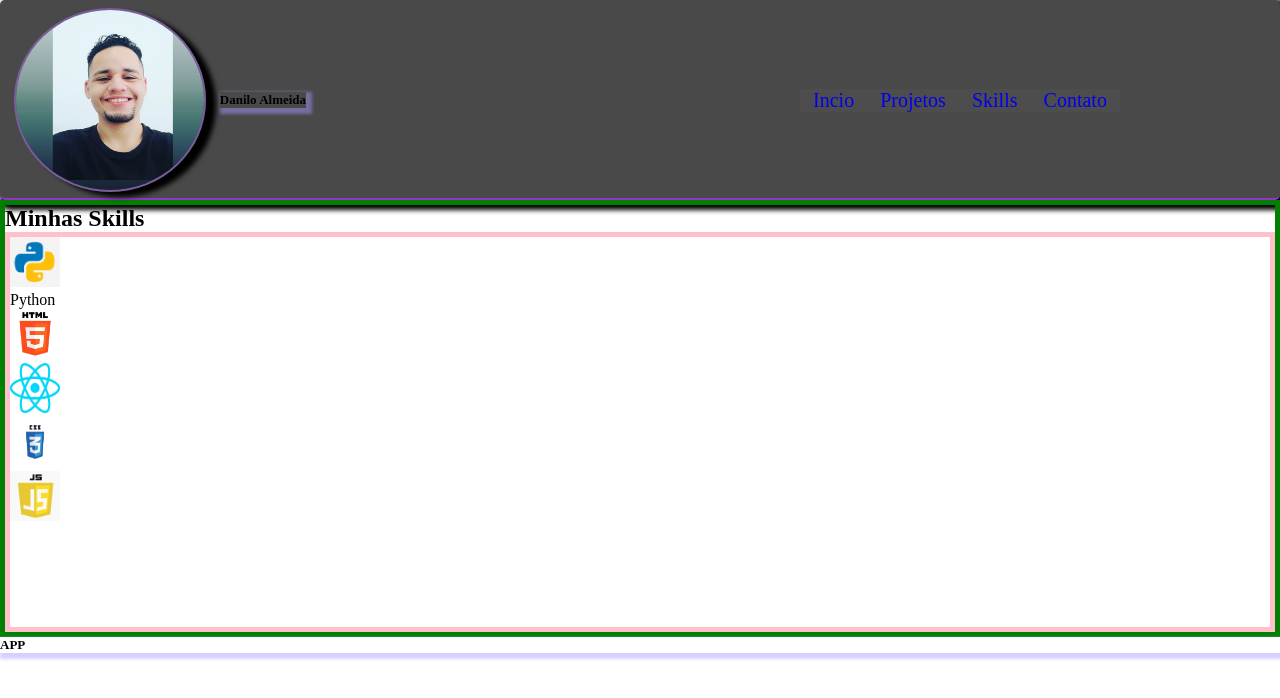
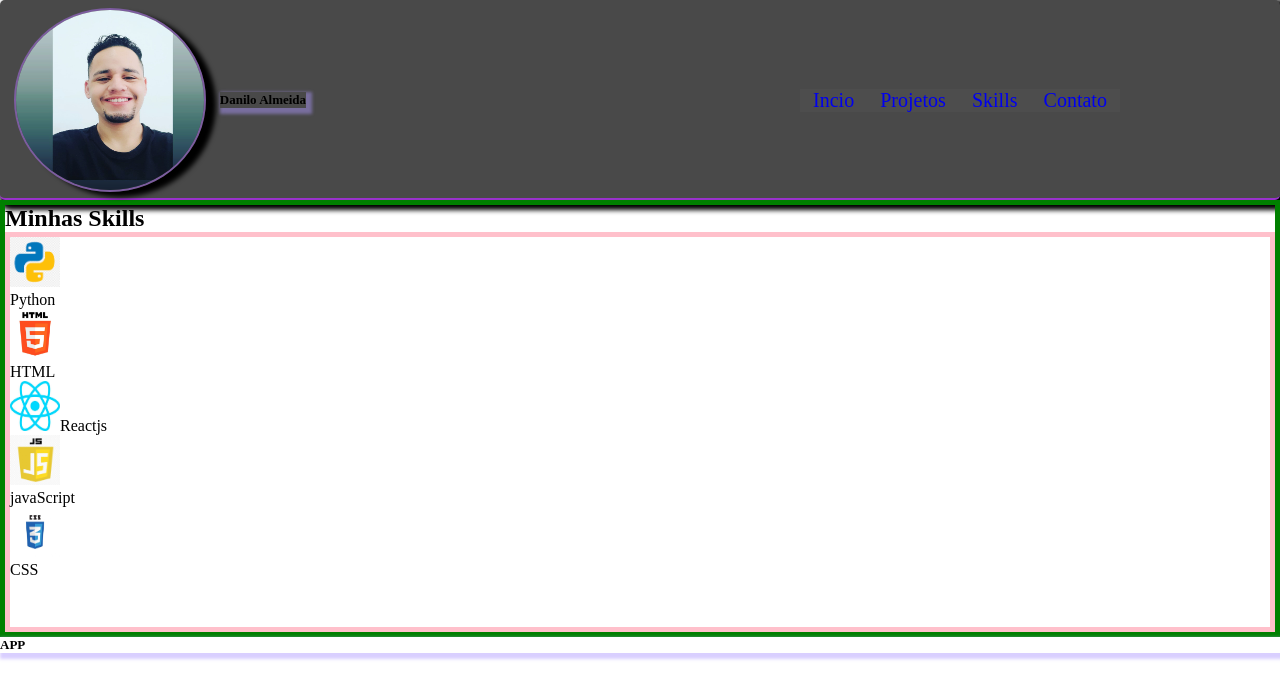
Before and after one commit to Danilo-Almeida-da-Silva/Danilo-Almeida-da-Silva, a React (Vite) app: page /Skills in a window 1280 px wide. Shown: the top 698 px of the page. Built offline with nearby package versions, Linux system fonts and the light colour scheme.

Commit message:
adição de imagens e outras informações das page skills

```diff
--- a/src/pages/Skill/Skills.jsx
+++ b/src/pages/Skill/Skills.jsx
@@ -3,9 +3,9 @@ import s from '../Skill/Skills.module.scss'
 import icon_python from '../../assets/logopython.png'
 import htmlicon from '../../assets/HTML5.png'
 import reactjs from '../../assets/Reactjs.png'
-import sass from '../../assets/Sassicon.png'
 import css from '../../assets/CSS3Logo.jfif'
 import js from '../../assets/javaScript.jfif'
+import sqlbd from '../../assets/SQL.png'
 
 export default function Skills() {
 return (
@@ -15,25 +15,26 @@ return (
                 <h2>Minhas Skills</h2>
             </section>
             <section className={s.iconskill}>
-                <ul>
-                    <li>
+                <ul className={s.listaskill}>
+                    <li className={s.lipython}>
                         <img src={icon_python} alt="logo tipo da linguagem de programação Python" />
                         <p>Python</p>
                     </li>
                     <li>
                         <img src={htmlicon} alt="" />
+                        <p>HTML</p>
                     </li>
                     <li>
                         <img src={reactjs} alt="" />
+                        Reactjs
                     </li>
                     <li>
-                        <a href={sass}></a>
+                        <img src={js} alt="" />
+                        <p>javaScript</p>
                     </li>
                     <li>
                         <img src={css} alt="" />
-                    </li>
-                    <li>
-                        <img src={js} alt="" />
+                        <p>CSS</p>
                     </li>
 
                 </ul>
```
